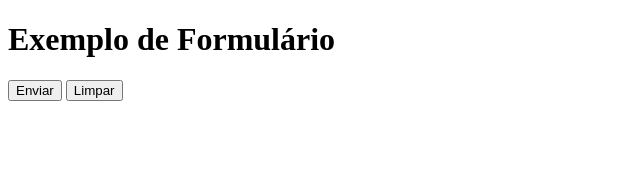
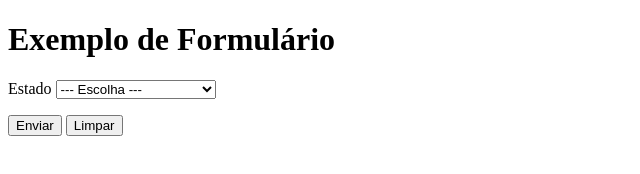
Before and after one commit to NatanaelBeloqui/html-css, a plain HTML site: page exercicios/ex025/form007.html in a window 1280 px wide. Shown: the whole page, without its empty margins (0-640 px from the left). Drawn offline with Linux system fonts and the light colour scheme.

Commit message:
Mais forms

```diff
--- a/exercicios/ex025/form007.html
+++ b/exercicios/ex025/form007.html
@@ -8,7 +8,24 @@
 <body>
     <h1>Exemplo de Formulário</h1>
     <form action="cadastro.php" method="get" autocomplete="on">
+        <p>
+            <label for="iest">Estado</label>
+            <select name="est" id="iest">
 
+                <option value="" selected>--- Escolha ---</option>
+                <optgroup label="Região Sudeste">
+                    <option value="MG">Minas Gerais</option>
+                    <option value="RJ">Rio de Janeiro</option>
+                    <option value="SP">São Paulo</option>
+                </optgroup>
+
+                <optgroup label="Região Nordeste">
+                    <option value="MA">Maranhão</option>
+                    <option value="PE">Pernanbuco</option>
+                    <option value="RN">Rio Grande do Norte</option>
+                </optgroup>
+            </select>
+        </p>
 
         <p>
             <input type="submit" value="Enviar">
```
Also changed, not shown: exercicios/ex025/form006.html (+12 -1 lines), exercicios/ex025/form008.html (added, +19 -0 lines).
